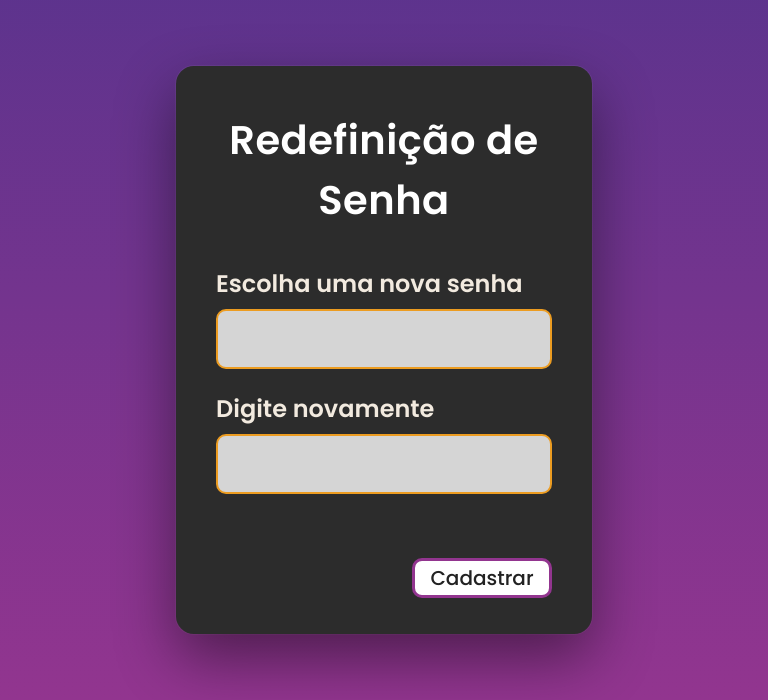
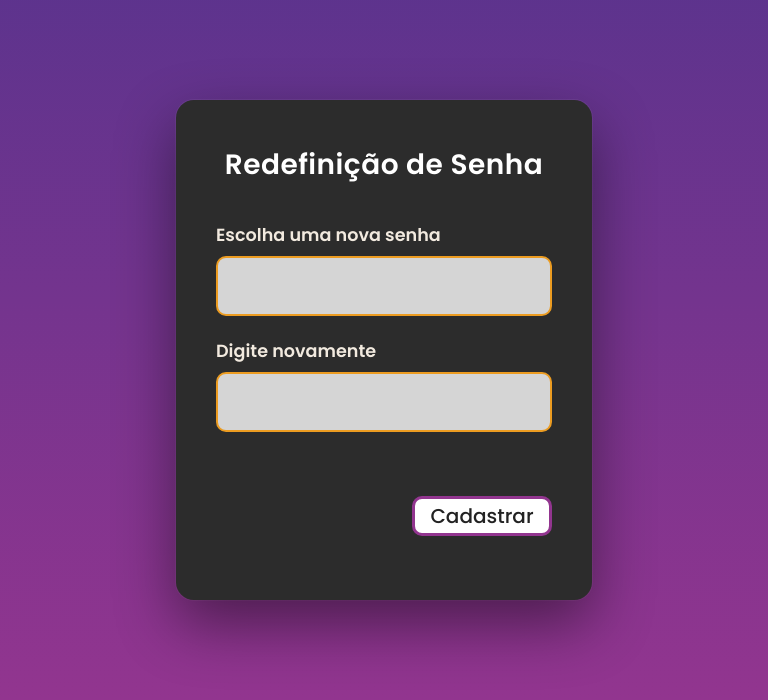
Before and after one commit to vinicius-10/CertificadoraCompetencia3, a Flask app: template app/templates/RedefinicaoSenha.html in a window 768 px wide. Shown: the part 100-800 px from the top of the page. Run offline with Flask 3, Linux system fonts and the light colour scheme; the template is opened without the code that fills it, so the values that code supplies are empty.

Commit message:
correcao fonte tablet

```diff
--- a/app/static/css/redefinicao_senha.css
+++ b/app/static/css/redefinicao_senha.css
@@ -222,6 +222,18 @@ main {
     .card {
         max-width: 26rem;
     }
+
+    .card-title {
+        font-size: 1.75rem;
+    }
+
+    .field-label {
+        font-size: 1.1rem;
+    }
+
+    .field input {
+        font-size: 1rem;
+    }
 }
 
 /* ── DESKTOP  (1025px – 1920px) — default styles apply ── */
```
